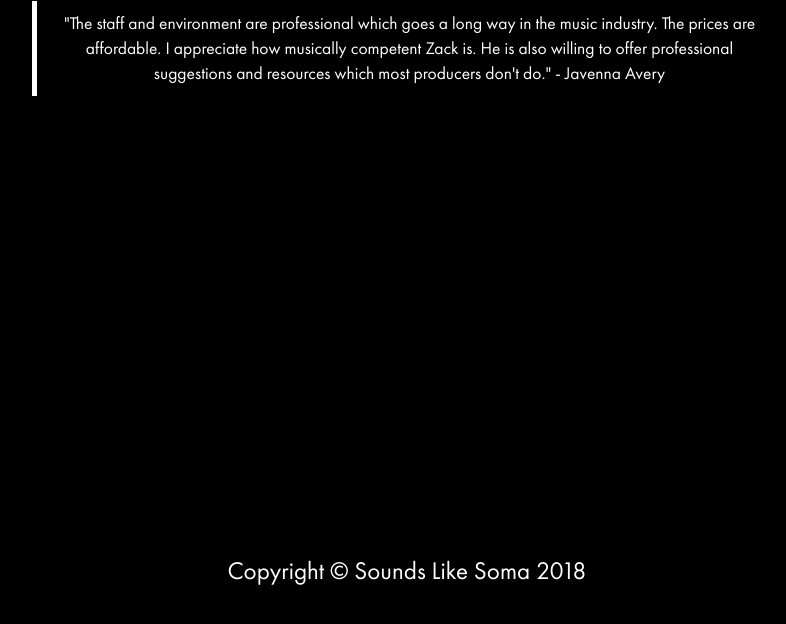
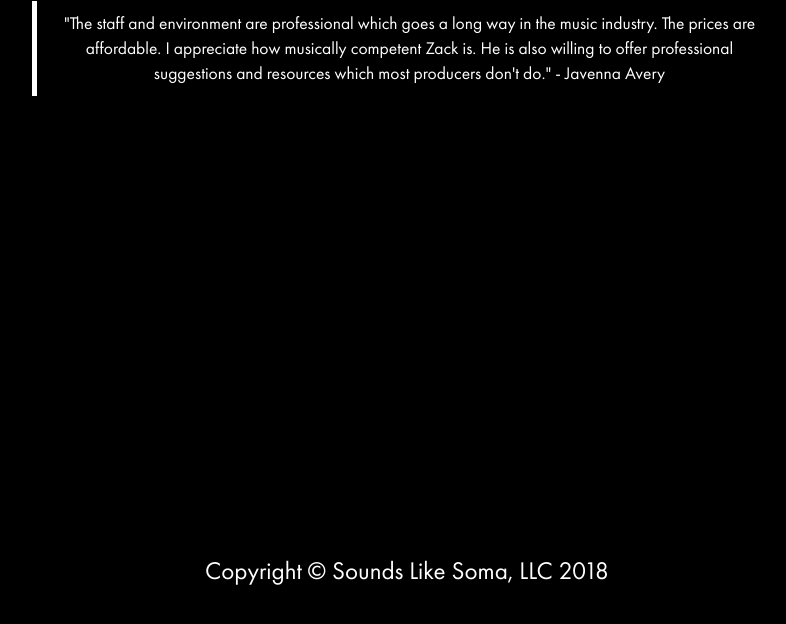
Before and after one commit to zackhanni/Soma-website-classic, a Jekyll site: the page built from _posts/2015-08-01-introduction.md, in a window 1280 px wide and 900 px high, scrolled down 3004 px, cut to the strip 259-883 px from the top of the window. Shown: the whole strip, without its empty margins (233-1019 px from the left). Built offline with Jekyll 4.4.1, drawn with Linux system fonts in a browser that asks for light colours; our own code applies the rules of GitHub Pages for plain Markdown files.

Commit message:
minor description updates

```diff
--- a/_config.yml
+++ b/_config.yml
@@ -3,13 +3,13 @@ title: Sounds Like Soma - Recording Studio | Music Mixing | Song Mastering
 email: SoundsLikeSoma@gmail.com
 url: "http://www.soundslikesoma.com" # the base hostname & protocol for your site
 description: > # this means to ignore newlines until "baseurl:"
-  Record, mix, and master your music, podcast, or audiobook at a professional recording studio. With over 10 years experience working in Philadelphia and South Jersey
+  Record, mix, and master your music, podcast, or audiobook at a professional recording studio. With over 11 years experience working in Philadelphia and South Jersey
 baseurl: "" # the subpath of your site, e.g. /blog/
 twitter_username: somaaamusic
 github_username:  zackhanni
 
 # Footer settings
-footer: Sounds Like Soma
+footer: Sounds Like Soma, LLC
 
 # Social networks usernames (many more available: google-plus, flickr, dribbble, pinterest, instagram, tumblr, linkedin, etc.)
 social:
```
